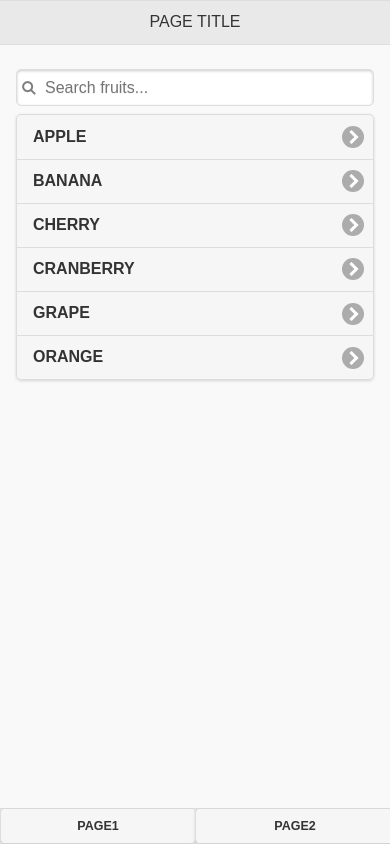
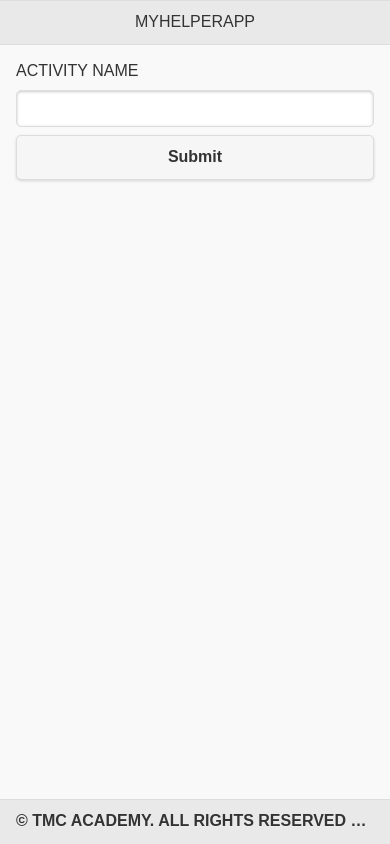
Before and after one commit to wku-tmc/myHelperApp, a plain HTML site: page www/index.html in a window 390 px wide. Drawn offline with Linux system fonts and the light colour scheme.

Commit message:
edited index.html to contain form

```diff
--- a/www/index.html
+++ b/www/index.html
@@ -52,11 +52,17 @@
     <div data-role="page">
 
         <div data-role="header">
-            <h1>Page Title</h1>
+            <h1>myHelperApp</h1>
         </div>
 
 
         <div role="main" class="ui-content">
+            <label for="activity-name">Activity Name</label>
+            <input type="text" name="activity-name" id="activity-name" value="">
+            <button class="ui-shadow ui-btn ui-corner-all">Submit</button>
+        </div>
+
+        <!-- <div role="main" class="ui-content">
             <ul data-role="listview" data-filter="true" data-filter-placeholder="Search fruits..." data-inset="true">
 
                 <li>
@@ -83,21 +89,11 @@
                     <a href="#">Orange</a>
                 </li>
             </ul>
-        </div>
+        </div> -->
 
 
         <div data-role="footer" data-position="fixed">
-            <div data-role="navbar">
-                <ul>
-                    <li>
-                        <a href="index.html" data-role="button">Page1</a>
-                    </li>
-
-                    <li>
-                        <a href="page2.html" data-role="button">Page2</a>
-                    </li>
-                </ul>
-            </div>
+            <h4>&copy TMC Academy. All rights reserved 2018</h4>
         </div>
 
 
```
